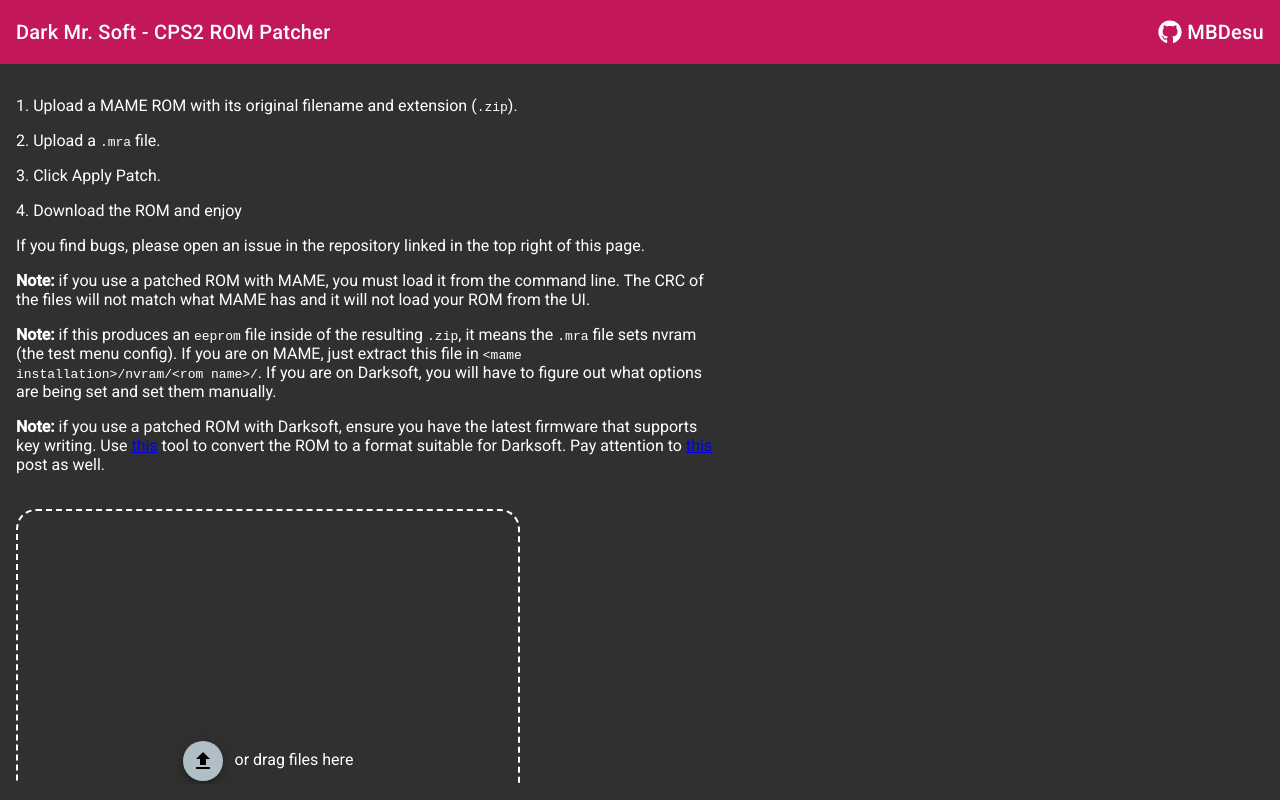
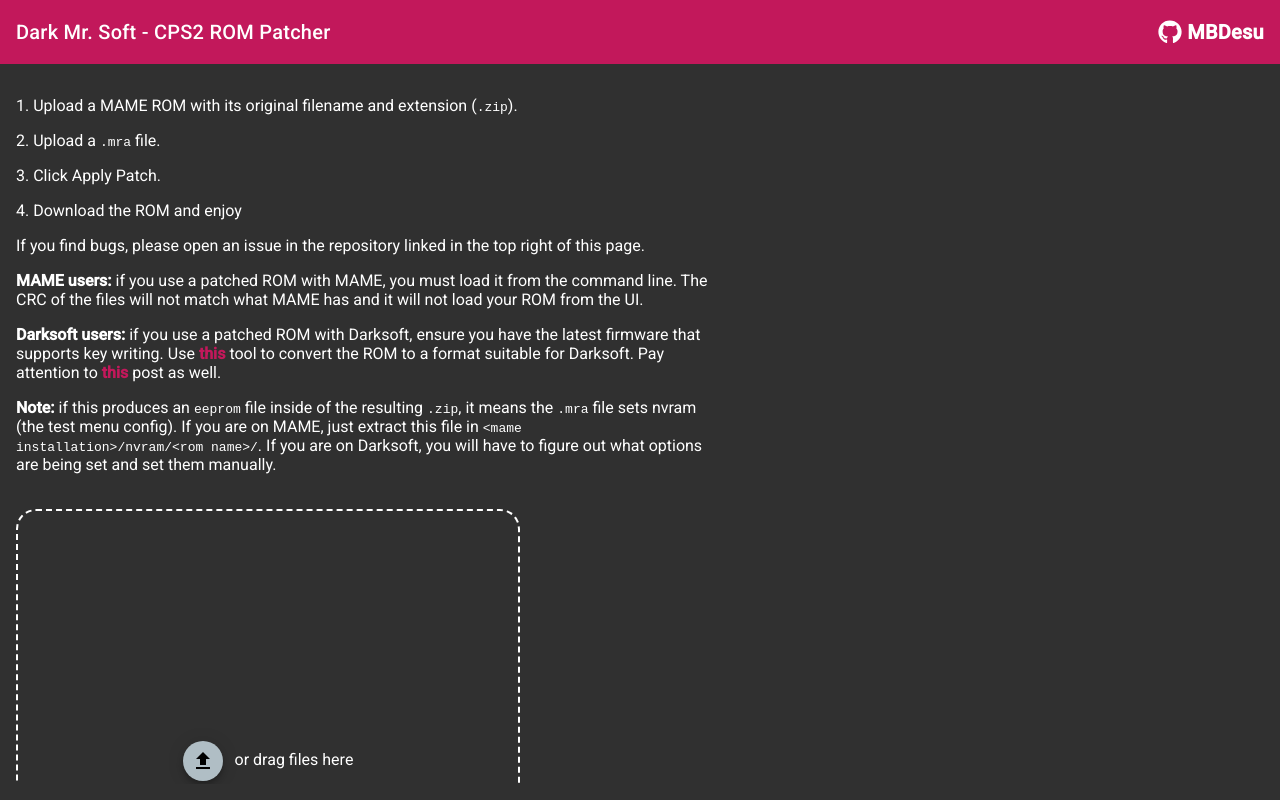
Before and after one commit to MBDesu/DarkMrSoft, an Angular app: page / in a window 1280 px wide. Built offline with nearby package versions, Linux system fonts and the light colour scheme.

Commit message:
chore: update documentation for getting output ROM to work with Darksoft

```diff
--- a/src/app/app.component.html
+++ b/src/app/app.component.html
@@ -14,22 +14,22 @@
       <p>4. Download the ROM and enjoy</p>
       <p>If you find bugs, please open an issue in the repository linked in the
       top right of this page.</p>
-      <p><strong>Note:</strong> if you use a patched ROM with MAME, you must
+      <p><strong>MAME users:</strong> if you use a patched ROM with MAME, you must
       load it from the command line. The CRC of the files will not match what
       MAME has and it will not load your ROM from the UI.</p>
+      <p><strong>Darksoft users:</strong> if you use a patched ROM with Darksoft, ensure
+      you have the latest firmware that supports key writing. Use <a
+      href="https://www.arcade-projects.com/threads/cps2-multi-romset-generator.9425/" class="mat-accent">this</a>
+      tool to convert the ROM to a format suitable for Darksoft. Pay attention
+      to <a
+      href="https://www.arcade-projects.com/threads/cps2-multi-romset-generator.9425/page-2#post-288604">this</a>
+      post as well.</p>
       <p><strong>Note:</strong> if this produces an <code>eeprom</code> file
       inside of the resulting <code>.zip</code>, it means the <code>.mra</code>
       file sets nvram (the test menu config). If you are on MAME, just extract
       this file in <code>&lt;mame installation&gt;/nvram/&lt;rom
       name&gt;/</code>. If you are on Darksoft, you will have to figure out what
       options are being set and set them manually.</p>
-      <p><strong>Note:</strong> if you use a patched ROM with Darksoft, ensure
-      you have the latest firmware that supports key writing. Use <a
-      href="https://www.arcade-projects.com/threads/cps2-multi-romset-generator.9425/">this</a>
-      tool to convert the ROM to a format suitable for Darksoft. Pay attention
-      to <a
-      href="https://www.arcade-projects.com/threads/cps2-multi-romset-generator.9425/page-2#post-288604">this</a>
-      post as well.</p>
     </div>
     <br />
     <cps2-file-dropper (fileDropped)="onFileDrop($event)"></cps2-file-dropper><br />
--- a/src/styles.scss
+++ b/src/styles.scss
@@ -1,4 +1,3 @@
-/* You can add global styles to this file, and also import other style files */
-
 html, body { height: 100%; }
 body { margin: 0; font-family: Roboto, "Helvetica Neue", sans-serif; }
+a { color: #c2185b; font-weight: bold; text-decoration: none; }
```
